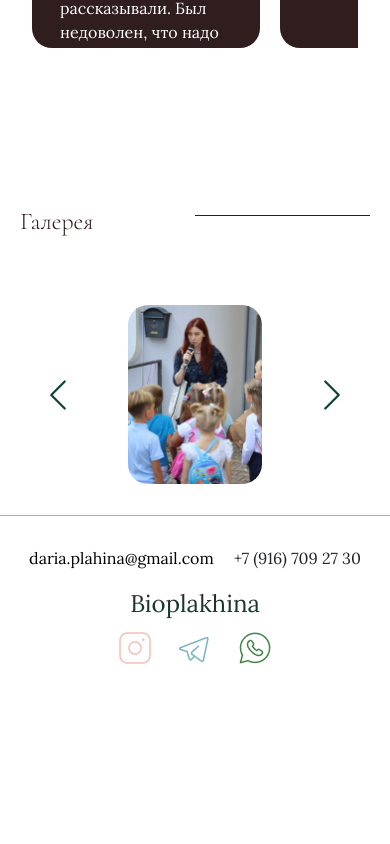
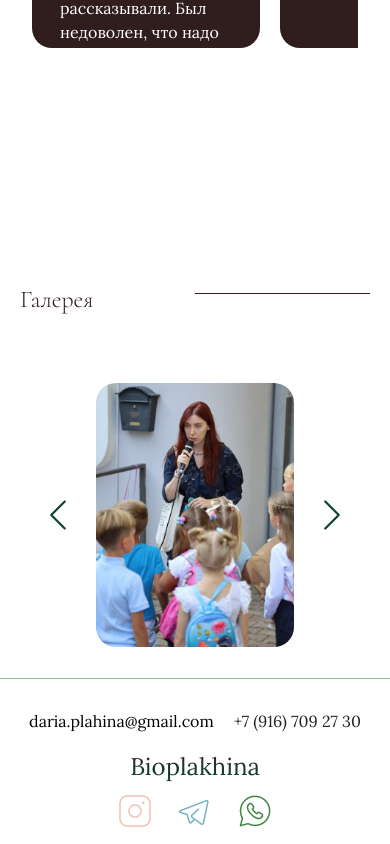
Before and after one commit to ValKorolkova/bioplakhina, a React (Create React App) app: page / in a window 390 px wide. Shown: the part 6698-7542 px from the top of the page. Before the commit the page ends 7396 px from the top, so only its background shows below. Built offline with nearby package versions, Linux system fonts and the light colour scheme.

Commit message:
Add right size for review

```diff
--- a/src/components/gallery/gallery.css
+++ b/src/components/gallery/gallery.css
@@ -69,4 +69,9 @@
     .gallery-image {
         max-width: 100%;
     }
+    .gallery-wrapper {
+
+  gap: 0rem;
 }
+
+}
--- a/src/components/review/review.css
+++ b/src/components/review/review.css
@@ -78,6 +78,6 @@
     }
     .review-container {
         margin-top: 40px;
-        max-height: 260px;
+        max-height: 40vh;
     }
 }
```
